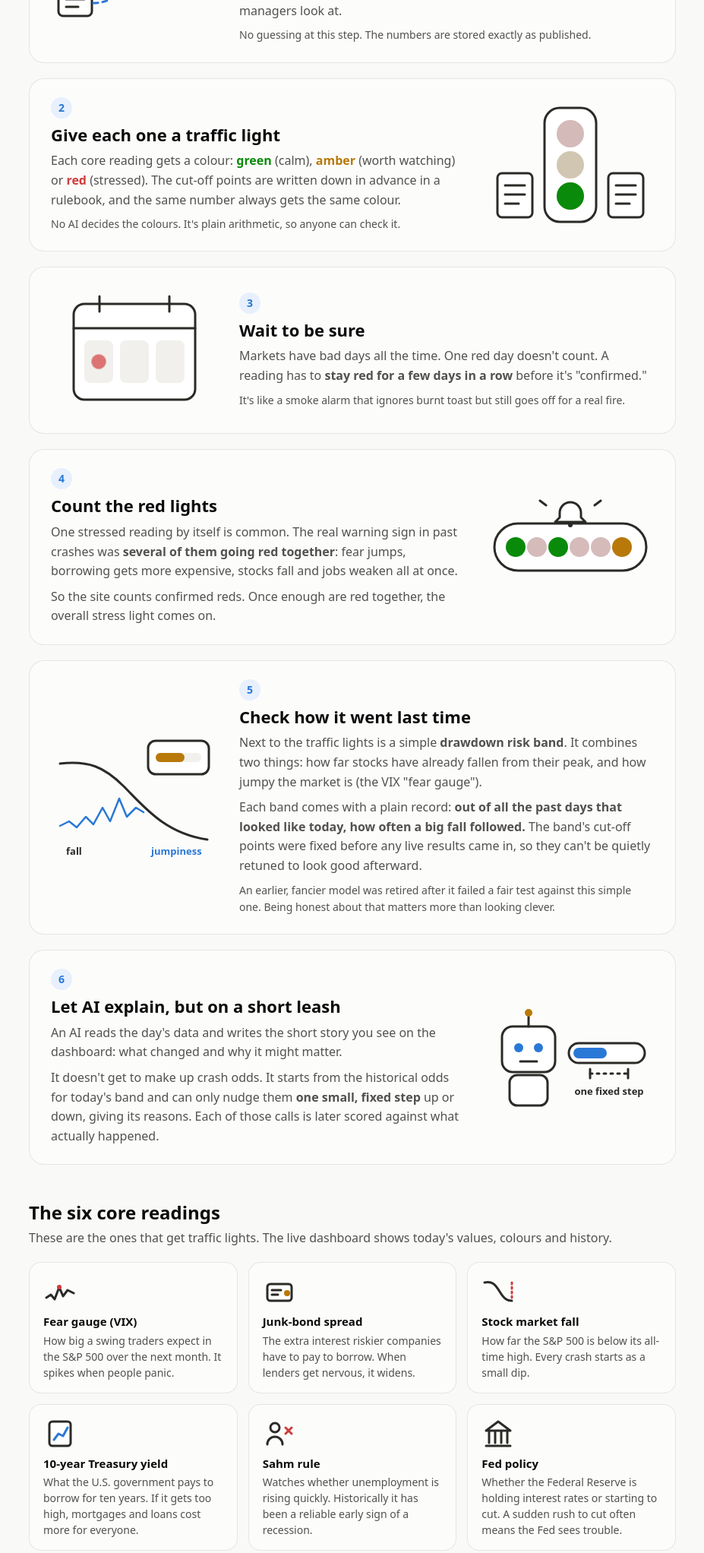
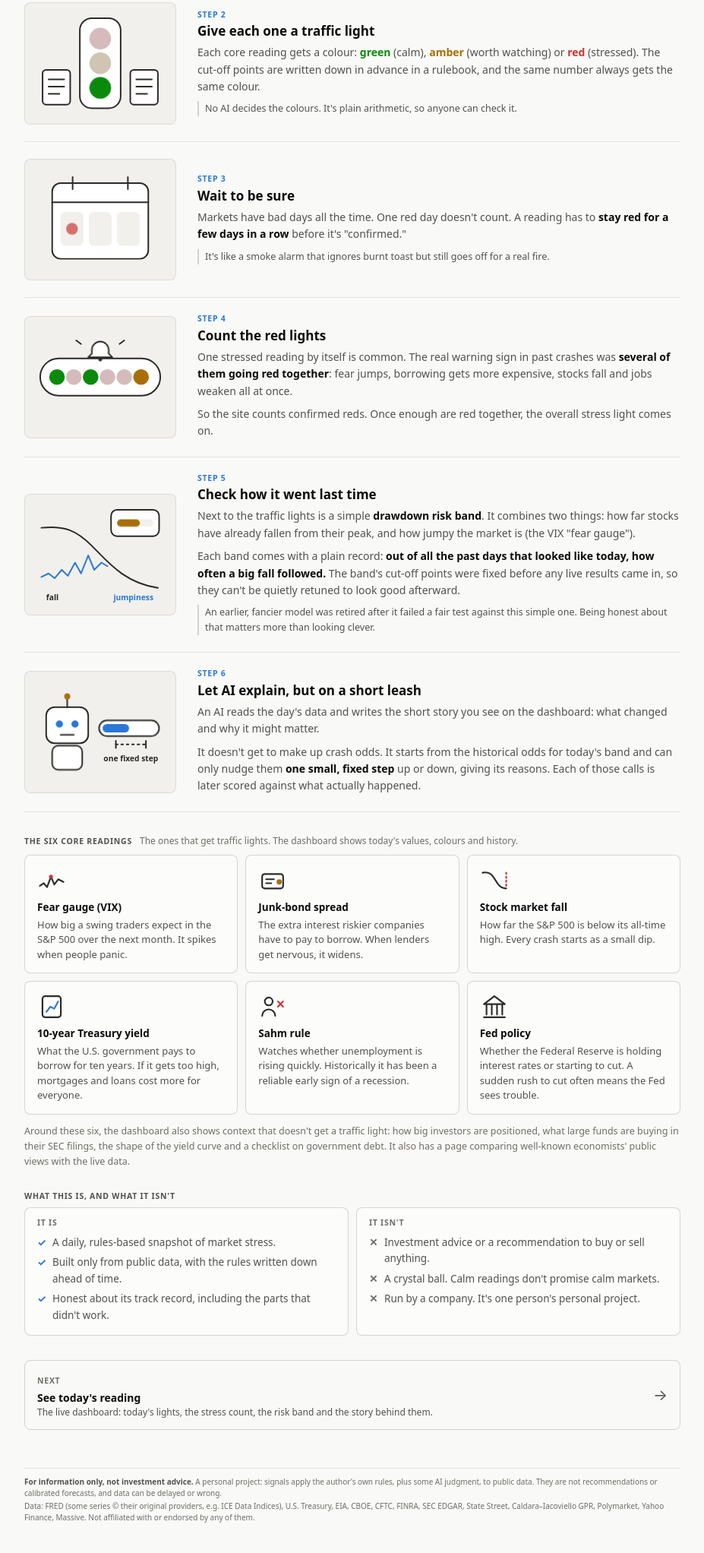
Before and after one commit to abhay-sud/market-stress-monitor, a plain HTML site: page dashboard_site/how-it-works.html in a window 1280 px wide. Shown: the part 699-2743 px from the top of the page at 76% size, without its empty margins (176-1103 px from the left). Drawn offline with Linux system fonts and the light colour scheme.

Commit message:
style(dashboard_site): match the "How it works" page to the dashboard's look
Keeps the animated illustrations and plain-English copy, but the frame now
uses the dashboard's design language: the same top bar, uppercase section
labels with notes, steps as hairline-separated rows with the art in a
sunk tile, 8px radii, an outlined button instead of pills, the dashboard's
"Next" card and footer, and its exact amber/red tokens. The is/isn't boxes
are neutral (check and cross marks) since green/red mean gate status.

Co-Authored-By: Claude Opus 5.5 <noreply@anthropic.com>

```diff
--- a/dashboard_site/how-it-works.html
+++ b/dashboard_site/how-it-works.html
@@ -24,7 +24,10 @@
   and the copies listed in AGENTS.md, and this page must never become one
   more copy to keep in sync. Describe concepts only and link to the live
   dashboard for numbers. No personal policy (waves, accounts, watchlist).
-  Theme tokens copied from index.html, same zero-build convention as 404.html.
+  Theme tokens, top bar, section labels, "next" card and footer copy the
+  dashboard's look (index.html, body.rd), same zero-build convention as
+  404.html. The illustrations are the playful part; the frame around them
+  should look like the rest of the site.
 -->
 <style>
   :root {
@@ -32,82 +35,106 @@
     --text-primary:#0b0b0b; --text-secondary:#52514e; --text-muted:#6f6d67;
     --hair:rgba(11,11,11,.09); --hair-strong:rgba(11,11,11,.16);
     --good:#0a8a0a; --good-bg:#e8f7e6;
-    --warning:#b8790a; --warning-bg:#fdf1d8;
-    --critical:#d03b3b; --critical-bg:#fbe7e6;
+    --warning:#a86e08; --warning-bg:#fbf1dc;
+    --critical:#c73434; --critical-bg:#fbe7e6;
     --accent:#2a78d6; --accent-bg:#e7f0fc;
     --ink:#2b2a27; --paper:#ffffff;
     --font-ui: system-ui, -apple-system, "Segoe UI", sans-serif;
+    --t3: 400 11px/1.35 var(--font-ui);
+    --label: 600 10.5px/1 var(--font-ui);
   }
   @media (prefers-color-scheme: dark) { :root {
     --surface-1:#161615; --page:#0d0d0d; --sunk:#121211;
     --text-primary:#f4f4f1; --text-secondary:#c3c2b7; --text-muted:#9a988f;
     --hair:rgba(255,255,255,.08); --hair-strong:rgba(255,255,255,.15);
     --good:#2fb52f; --good-bg:#10250f;
-    --warning:#fab219; --warning-bg:#2c2109;
+    --warning:#fab219; --warning-bg:#251c08;
     --critical:#e66767; --critical-bg:#2c1211;
     --accent:#5a9cec; --accent-bg:#132537;
     --ink:#d9d8d2; --paper:#1f1f1d;
   } }
   * { box-sizing:border-box; }
+  :root { color-scheme: light dark; }
   html { scroll-behavior:smooth; }
-  body { margin:0; background:var(--page); color:var(--text-primary); font:400 16px/1.6 var(--font-ui); -webkit-font-smoothing:antialiased; }
+  body { margin:0; background:var(--page); color:var(--text-primary); font:400 14px/1.6 var(--font-ui); -webkit-font-smoothing:antialiased; }
   a { color:var(--accent); }
-  .topbar { display:flex; align-items:center; justify-content:space-between; gap:16px; height:46px; padding:0 24px; border-bottom:1px solid var(--hair); }
-  .brand { font:600 13px/1 var(--font-ui); color:var(--text-primary); text-decoration:none; }
+  .lbl { font:var(--label); letter-spacing:.07em; text-transform:uppercase; color:var(--text-muted); }
+
+  /* top bar: same as the dashboard's */
+  .topbar { display:flex; align-items:center; justify-content:space-between; gap:16px; height:46px; padding:0 28px; border-bottom:1px solid var(--hair); }
+  .topleft { display:flex; align-items:center; gap:14px; min-width:0; }
+  .brand { font:600 13px/1 var(--font-ui); letter-spacing:.01em; color:var(--text-primary); text-decoration:none; white-space:nowrap; }
   .brand i { font-style:normal; color:var(--text-muted); font-weight:400; }
-  .toplink { font:600 13px/1 var(--font-ui); text-decoration:none; }
-  .toplink:hover { text-decoration:underline; }
-  main { max-width:900px; margin:0 auto; padding:0 24px 48px; }
+  .here { font:500 12px/1 var(--font-ui); color:var(--text-secondary); white-space:nowrap; }
+  .howlink { font:500 12px/1 var(--font-ui); color:var(--accent); text-decoration:none; white-space:nowrap; }
+  .howlink:hover { text-decoration:underline; }
+  main { max-width:920px; margin:0 auto; padding:0 28px 40px; }
 
   /* hero */
-  .hero { display:grid; grid-template-columns:1.1fr .9fr; gap:32px; align-items:center; padding:48px 0 24px; }
-  .kicker { font:600 11px/1 var(--font-ui); letter-spacing:.08em; text-transform:uppercase; color:var(--accent); margin:0 0 12px; }
-  h1 { font:700 34px/1.15 var(--font-ui); margin:0 0 14px; letter-spacing:-.01em; }
-  .lede { font-size:18px; color:var(--text-secondary); margin:0 0 18px; }
-  .cta { display:inline-block; padding:10px 16px; border-radius:999px; background:var(--accent); color:#fff; text-decoration:none; font-weight:600; font-size:14px; }
-  .cta:hover { filter:brightness(1.08); }
+  .hero { display:grid; grid-template-columns:1.15fr .85fr; gap:36px; align-items:center; padding:36px 0 28px; border-bottom:1px solid var(--hair); }
+  .hero .lbl { display:block; margin:0 0 12px; color:var(--text-secondary); }
+  h1 { font:600 28px/1.15 var(--font-ui); margin:0 0 12px; letter-spacing:-.01em; }
+  .lede { font-size:15px; color:var(--text-secondary); margin:0 0 14px; }
+  .lede b { color:var(--text-primary); font-weight:600; }
+  .btn { display:inline-flex; align-items:center; gap:8px; padding:8px 14px; border:1px solid var(--hair-strong); border-radius:6px; color:var(--text-primary); text-decoration:none; font:600 13px/1 var(--font-ui); }
+  .btn:hover { background:color-mix(in srgb, var(--text-primary) 6%, transparent); }
+  .btn span { color:var(--text-muted); font-weight:400; }
   .hero svg { width:100%; height:auto; }
 
-  /* steps */
-  .steps { list-style:none; margin:24px 0 0; padding:0; display:flex; flex-direction:column; gap:20px; }
-  .step { display:grid; grid-template-columns:220px 1fr; gap:28px; align-items:center; background:var(--surface-1); border:1px solid var(--hair); border-radius:20px; padding:24px 28px; }
-  .step:nth-child(even) { grid-template-columns:1fr 220px; }
-  .step:nth-child(even) .art { order:2; }
+  /* section header: the dashboard's label + note */
+  .sh { display:flex; align-items:baseline; gap:10px; flex-wrap:wrap; margin:30px 0 10px; }
+  .sh h2 { margin:0; font:var(--label); letter-spacing:.07em; text-transform:uppercase; color:var(--text-secondary); }
+  .sh .note { font:var(--t3); font-size:12px; color:var(--text-muted); }
+
+  /* steps: ledger rows, one hairline apart */
+  .steps { list-style:none; margin:0; padding:0; border-top:1px solid var(--hair-strong); }
+  .step { display:grid; grid-template-columns:200px 1fr; gap:28px; align-items:center; padding:22px 0; border-bottom:1px solid var(--hair); }
+  .art { background:var(--sunk); border:1px solid var(--hair); border-radius:8px; padding:12px; }
   .art svg { width:100%; height:auto; display:block; }
-  .num { display:inline-flex; align-items:center; justify-content:center; width:28px; height:28px; border-radius:50%; background:var(--accent-bg); color:var(--accent); font-weight:700; font-size:14px; margin-bottom:8px; }
-  .step h2 { font:700 22px/1.25 var(--font-ui); margin:0 0 8px; }
+  .step .lbl { display:block; margin-bottom:6px; color:var(--accent); }
+  .step h3 { font:600 17px/1.3 var(--font-ui); margin:0 0 6px; }
   .step p { margin:0 0 8px; color:var(--text-secondary); }
+  .step p b { color:var(--text-primary); font-weight:600; }
   .step p:last-child { margin-bottom:0; }
-  .aside { font-size:14px; color:var(--text-muted); }
+  .aside { font-size:12.5px; color:var(--text-muted); }
+  .step .aside { padding-left:10px; box-shadow:inset 2px 0 0 var(--hair-strong); }
 
-  /* the six gauges */
-  h2.section { font:700 24px/1.25 var(--font-ui); margin:48px 0 6px; }
-  .section-sub { color:var(--text-secondary); margin:0 0 18px; }
-  .gauges { display:grid; grid-template-columns:repeat(3,1fr); gap:14px; }
-  .g { background:var(--surface-1); border:1px solid var(--hair); border-radius:16px; padding:16px 18px; }
-  .g svg { width:44px; height:44px; display:block; margin-bottom:8px; }
-  .g h3 { margin:0 0 4px; font:700 15px/1.3 var(--font-ui); }
-  .g p { margin:0; font-size:14px; color:var(--text-secondary); line-height:1.5; }
+  /* the six readings */
+  .gauges { display:grid; grid-template-columns:repeat(3,1fr); gap:10px; }
+  .g { background:var(--surface-1); border:1px solid var(--hair-strong); border-radius:8px; padding:14px 16px; }
+  .g svg { width:38px; height:38px; display:block; margin-bottom:8px; }
+  .g h3 { margin:0 0 4px; font:600 13.5px/1.3 var(--font-ui); }
+  .g p { margin:0; font-size:13px; color:var(--text-secondary); line-height:1.5; }
+  .gauges + .aside { margin:12px 0 0; }
 
-  /* not / is */
-  .isnot { display:grid; grid-template-columns:1fr 1fr; gap:14px; margin-top:14px; }
-  .box { border-radius:16px; padding:18px 20px; }
-  .box.is { background:var(--good-bg); }
-  .box.not { background:var(--critical-bg); }
-  .box h3 { margin:0 0 8px; font:700 16px/1.3 var(--font-ui); }
-  .box ul { margin:0; padding-left:18px; color:var(--text-secondary); font-size:15px; }
-  .box li + li { margin-top:4px; }
+  /* is / isn't: neutral, no good/bad colour (it isn't a verdict) */
+  .isnot { display:grid; grid-template-columns:1fr 1fr; gap:10px; }
+  .box { border:1px solid var(--hair-strong); border-radius:8px; padding:14px 16px; background:var(--surface-1); }
+  .box h3 { margin:0 0 10px; }
+  .box ul { list-style:none; margin:0; padding:0; color:var(--text-secondary); font-size:13.5px; }
+  .box li { position:relative; padding-left:20px; }
+  .box li + li { margin-top:5px; }
+  .box li::before { position:absolute; left:0; top:0; font-weight:700; }
+  .box.is li::before { content:"\2713"; color:var(--accent); }
+  .box.not li::before { content:"\2715"; color:var(--text-muted); }
 
-  .closing { text-align:center; margin:48px 0 0; padding:32px 24px; background:var(--accent-bg); border-radius:20px; }
-  .closing p { margin:0 0 16px; font-size:17px; }
-  footer { max-width:900px; margin:0 auto; padding:16px 24px 32px; border-top:1px solid var(--hair); font-size:12px; color:var(--text-muted); line-height:1.5; }
-  footer p { margin:0; }
-  footer p + p { margin-top:4px; }
-  footer b { color:var(--text-secondary); }
+  /* "next" card: same as the dashboard's foot-of-tab link */
+  .next-tab { display:flex; align-items:center; gap:14px; margin-top:32px; padding:14px 16px; border:1px solid var(--hair-strong); border-radius:8px; text-decoration:none; color:inherit; }
+  .next-tab:hover { background:color-mix(in srgb, var(--text-primary) 4%, transparent); }
+  .next-tab:focus-visible { outline:2px solid var(--accent); outline-offset:2px; }
+  .next-tab .t { display:block; font:600 14px/1.3 var(--font-ui); color:var(--text-primary); margin-top:4px; }
+  .next-tab .d { display:block; font:var(--t3); font-size:12px; color:var(--text-secondary); margin-top:2px; }
+  .next-tab .ar { margin-left:auto; font:400 20px/1 var(--font-ui); color:var(--text-secondary); }
+
+  /* footer: same as the dashboard's */
+  footer { max-width:920px; margin:0 auto; padding:10px 28px 32px; }
+  footer > div { border-top:1px solid var(--hair); padding-top:10px; font:400 10px/1.45 var(--font-ui); color:var(--text-muted); }
+  footer p { margin:0; } footer p + p { margin-top:3px; }
+  footer b { color:var(--text-secondary); font-weight:600; }
 
   /* illustration strokes */
-  .ink { stroke:var(--ink); stroke-width:3; stroke-linecap:round; stroke-linejoin:round; fill:none; }
-  .ink-fill { fill:var(--paper); stroke:var(--ink); stroke-width:3; stroke-linejoin:round; }
+  .ink { stroke:var(--ink); stroke-width:2.5; stroke-linecap:round; stroke-linejoin:round; fill:none; }
+  .ink-fill { fill:var(--paper); stroke:var(--ink); stroke-width:2.5; stroke-linejoin:round; }
   .f-good { fill:var(--good); } .f-warn { fill:var(--warning); } .f-crit { fill:var(--critical); } .f-accent { fill:var(--accent); }
   .f-sunk { fill:var(--sunk); } .f-ink { fill:var(--ink); } .f-muted { fill:var(--hair-strong); }
   .s-accent { stroke:var(--accent); } .s-good { stroke:var(--good); } .s-crit { stroke:var(--critical); } .s-warn { stroke:var(--warning); }
@@ -141,11 +168,14 @@
   }
 
   @media (max-width:720px) {
-    .hero { grid-template-columns:1fr; padding-top:28px; }
-    .hero .hero-art { order:-1; max-width:320px; }
-    h1 { font-size:28px; }
-    .step, .step:nth-child(even) { grid-template-columns:1fr; padding:20px; gap:14px; }
-    .step:nth-child(even) .art { order:0; }
+    .topbar { padding:0 14px; }
+    .here { display:none; }
+    main { padding:0 14px 28px; }
+    footer { padding:10px 14px 28px; }
+    .hero { grid-template-columns:1fr; gap:18px; padding-top:22px; }
+    .hero .hero-art { order:-1; max-width:300px; }
+    h1 { font-size:24px; }
+    .step { grid-template-columns:1fr; gap:12px; padding:18px 0; }
     .art { max-width:220px; }
     .gauges { grid-template-columns:1fr 1fr; }
     .isnot { grid-template-columns:1fr; }
@@ -155,18 +185,18 @@
 </head>
 <body>
 <header class="topbar">
-  <a class="brand" href="/">Stress Monitor <i>· macro/market</i></a>
-  <a class="toplink" href="/">Open the live dashboard &rarr;</a>
+  <div class="topleft"><a class="brand" href="/">Stress Monitor <i>· macro/market</i></a><span class="here">How it works</span></div>
+  <a class="howlink" href="/">Open the live dashboard &rarr;</a>
 </header>
 
 <main>
   <section class="hero">
     <div>
-      <p class="kicker">How it works</p>
+      <p class="lbl">How it works · in plain English</p>
       <h1>A weather station for the stock market</h1>
       <p class="lede">Every weekday, this site checks a handful of public market and economy readings and asks one question: <b>are the conditions that came before past crashes showing up right now?</b></p>
       <p class="lede" style="font-size:16px">It doesn't predict the future. Like a weather station, it tells you what the conditions are and how often weather like this turned stormy in the past.</p>
-      <a class="cta" href="/">See today's reading</a>
+      <a class="btn" href="/">See today's reading <span>&rarr;</span></a>
     </div>
     <div class="hero-art" aria-hidden="true">
       <svg viewBox="0 0 320 260">
@@ -199,6 +229,7 @@
     </div>
   </section>
 
+  <div class="sh"><h2>Six steps, every weekday</h2><span class="note">From raw public data to the reading on the dashboard</span></div>
   <ol class="steps">
     <li class="step">
       <div class="art" aria-hidden="true">
@@ -220,8 +251,8 @@
         </svg>
       </div>
       <div>
-        <span class="num">1</span>
-        <h2>Collect the readings</h2>
+        <span class="lbl">Step 1</span>
+        <h3>Collect the readings</h3>
         <p>A script runs on a schedule and pulls in public data: the Federal Reserve's FRED database, the U.S. Treasury, CBOE, the CFTC, FINRA, SEC filings and a few more. It's the same kind of data economists and fund managers look at.</p>
         <p class="aside">No guessing at this step. The numbers are stored exactly as published.</p>
       </div>
@@ -242,8 +273,8 @@
         </svg>
       </div>
       <div>
-        <span class="num">2</span>
-        <h2>Give each one a traffic light</h2>
+        <span class="lbl">Step 2</span>
+        <h3>Give each one a traffic light</h3>
         <p>Each core reading gets a colour: <b style="color:var(--good)">green</b> (calm), <b style="color:var(--warning)">amber</b> (worth watching) or <b style="color:var(--critical)">red</b> (stressed). The cut-off points are written down in advance in a rulebook, and the same number always gets the same colour.</p>
         <p class="aside">No AI decides the colours. It's plain arithmetic, so anyone can check it.</p>
       </div>
@@ -265,8 +296,8 @@
         </svg>
       </div>
       <div>
-        <span class="num">3</span>
-        <h2>Wait to be sure</h2>
+        <span class="lbl">Step 3</span>
+        <h3>Wait to be sure</h3>
         <p>Markets have bad days all the time. One red day doesn't count. A reading has to <b>stay red for a few days in a row</b> before it's "confirmed."</p>
         <p class="aside">It's like a smoke alarm that ignores burnt toast but still goes off for a real fire.</p>
       </div>
@@ -292,8 +323,8 @@
         </svg>
       </div>
       <div>
-        <span class="num">4</span>
-        <h2>Count the red lights</h2>
+        <span class="lbl">Step 4</span>
+        <h3>Count the red lights</h3>
         <p>One stressed reading by itself is common. The real warning sign in past crashes was <b>several of them going red together</b>: fear jumps, borrowing gets more expensive, stocks fall and jobs weaken all at once.</p>
         <p>So the site counts confirmed reds. Once enough are red together, the overall stress light comes on.</p>
       </div>
@@ -314,8 +345,8 @@
         </svg>
       </div>
       <div>
-        <span class="num">5</span>
-        <h2>Check how it went last time</h2>
+        <span class="lbl">Step 5</span>
+        <h3>Check how it went last time</h3>
         <p>Next to the traffic lights is a simple <b>drawdown risk band</b>. It combines two things: how far stocks have already fallen from their peak, and how jumpy the market is (the VIX "fear gauge").</p>
         <p>Each band comes with a plain record: <b>out of all the past days that looked like today, how often a big fall followed.</b> The band's cut-off points were fixed before any live results came in, so they can't be quietly retuned to look good afterward.</p>
         <p class="aside">An earlier, fancier model was retired after it failed a fair test against this simple one. Being honest about that matters more than looking clever.</p>
@@ -340,16 +371,15 @@
         </svg>
       </div>
       <div>
-        <span class="num">6</span>
-        <h2>Let AI explain, but on a short leash</h2>
+        <span class="lbl">Step 6</span>
+        <h3>Let AI explain, but on a short leash</h3>
         <p>An AI reads the day's data and writes the short story you see on the dashboard: what changed and why it might matter.</p>
         <p>It doesn't get to make up crash odds. It starts from the historical odds for today's band and can only nudge them <b>one small, fixed step</b> up or down, giving its reasons. Each of those calls is later scored against what actually happened.</p>
       </div>
     </li>
   </ol>
 
-  <h2 class="section" id="readings">The six core readings</h2>
-  <p class="section-sub">These are the ones that get traffic lights. The live dashboard shows today's values, colours and history.</p>
+  <div class="sh" id="readings"><h2>The six core readings</h2><span class="note">The ones that get traffic lights. The dashboard shows today's values, colours and history.</span></div>
   <div class="gauges">
     <div class="g">
       <svg viewBox="0 0 44 44" aria-hidden="true"><path class="ink" d="M4 30 l6 -4 l5 6 l6 -16 l5 12 l6 -8 l8 4"/><circle class="f-crit pulse" cx="21" cy="16" r="3"/></svg>
@@ -382,12 +412,12 @@
       <p>Whether the Federal Reserve is holding interest rates or starting to cut. A sudden rush to cut often means the Fed sees trouble.</p>
     </div>
   </div>
-  <p class="aside" style="margin-top:14px">Around these six, the dashboard also shows context that doesn't get a traffic light: how big investors are positioned, what large funds are buying in their SEC filings, the shape of the yield curve and a checklist on government debt. It also has a page comparing well-known economists' public views with the live data.</p>
+  <p class="aside">Around these six, the dashboard also shows context that doesn't get a traffic light: how big investors are positioned, what large funds are buying in their SEC filings, the shape of the yield curve and a checklist on government debt. It also has a page comparing well-known economists' public views with the live data.</p>
 
-  <h2 class="section">What this is, and what it isn't</h2>
+  <div class="sh"><h2>What this is, and what it isn't</h2></div>
   <div class="isnot">
     <div class="box is">
-      <h3>It is</h3>
+      <h3 class="lbl">It is</h3>
       <ul>
         <li>A daily, rules-based snapshot of market stress.</li>
         <li>Built only from public data, with the rules written down ahead of time.</li>
@@ -395,7 +425,7 @@
       </ul>
     </div>
     <div class="box not">
-      <h3>It isn't</h3>
+      <h3 class="lbl">It isn't</h3>
       <ul>
         <li>Investment advice or a recommendation to buy or sell anything.</li>
         <li>A crystal ball. Calm readings don't promise calm markets.</li>
@@ -404,15 +434,15 @@
     </div>
   </div>
 
-  <div class="closing">
-    <p>Want the numbers behind today's lights?</p>
-    <a class="cta" href="/">Open the live dashboard</a>
-  </div>
+  <a class="next-tab" href="/">
+    <span><span class="lbl">Next</span><span class="t">See today's reading</span><span class="d">The live dashboard: today's lights, the stress count, the risk band and the story behind them.</span></span>
+    <span class="ar" aria-hidden="true">&rarr;</span>
+  </a>
 </main>
 
-<footer>
+<footer><div>
   <p><b>For information only, not investment advice.</b> A personal project: signals apply the author's own rules, plus some AI judgment, to public data. They are not recommendations or calibrated forecasts, and data can be delayed or wrong.</p>
   <p>Data: FRED (some series &copy; their original providers, e.g. ICE Data Indices), U.S. Treasury, EIA, CBOE, CFTC, FINRA, SEC EDGAR, State Street, Caldara&ndash;Iacoviello GPR, Polymarket, Yahoo Finance, Massive. Not affiliated with or endorsed by any of them.</p>
-</footer>
+</div></footer>
 </body>
 </html>
```
